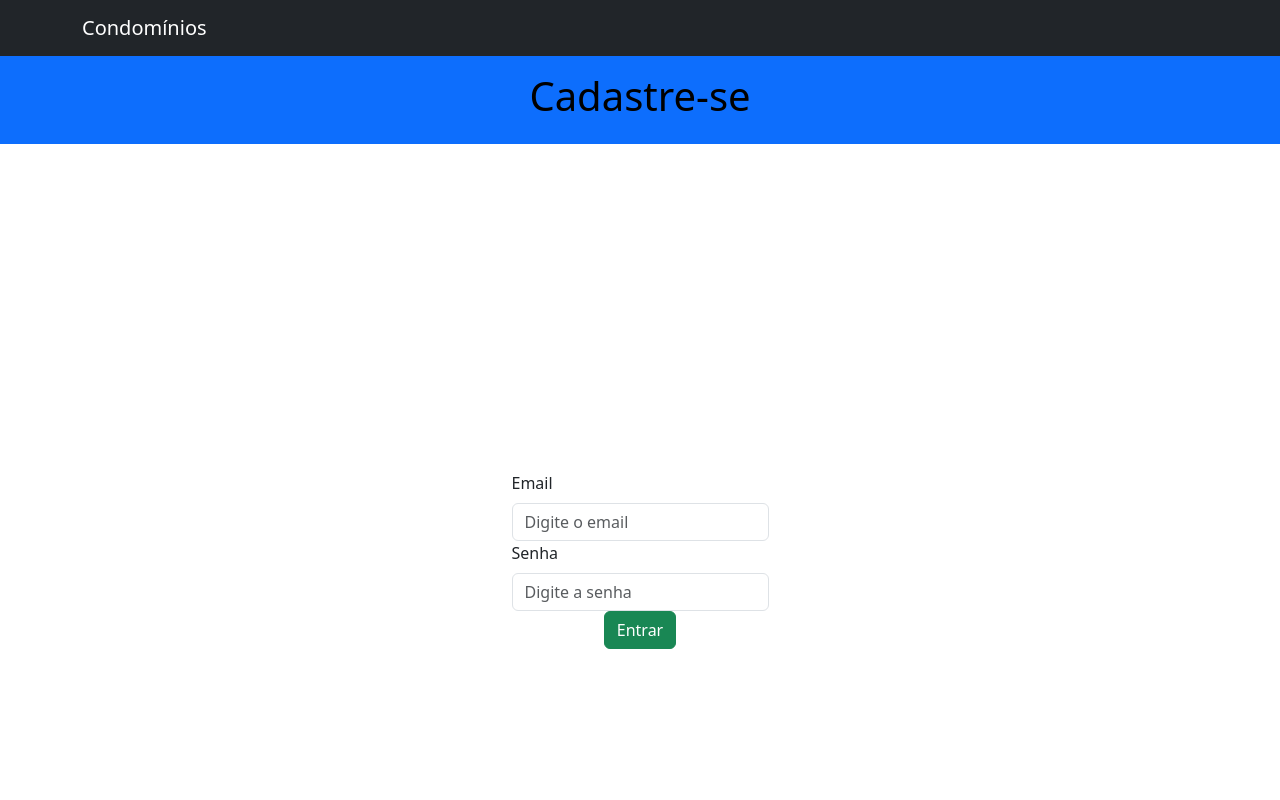
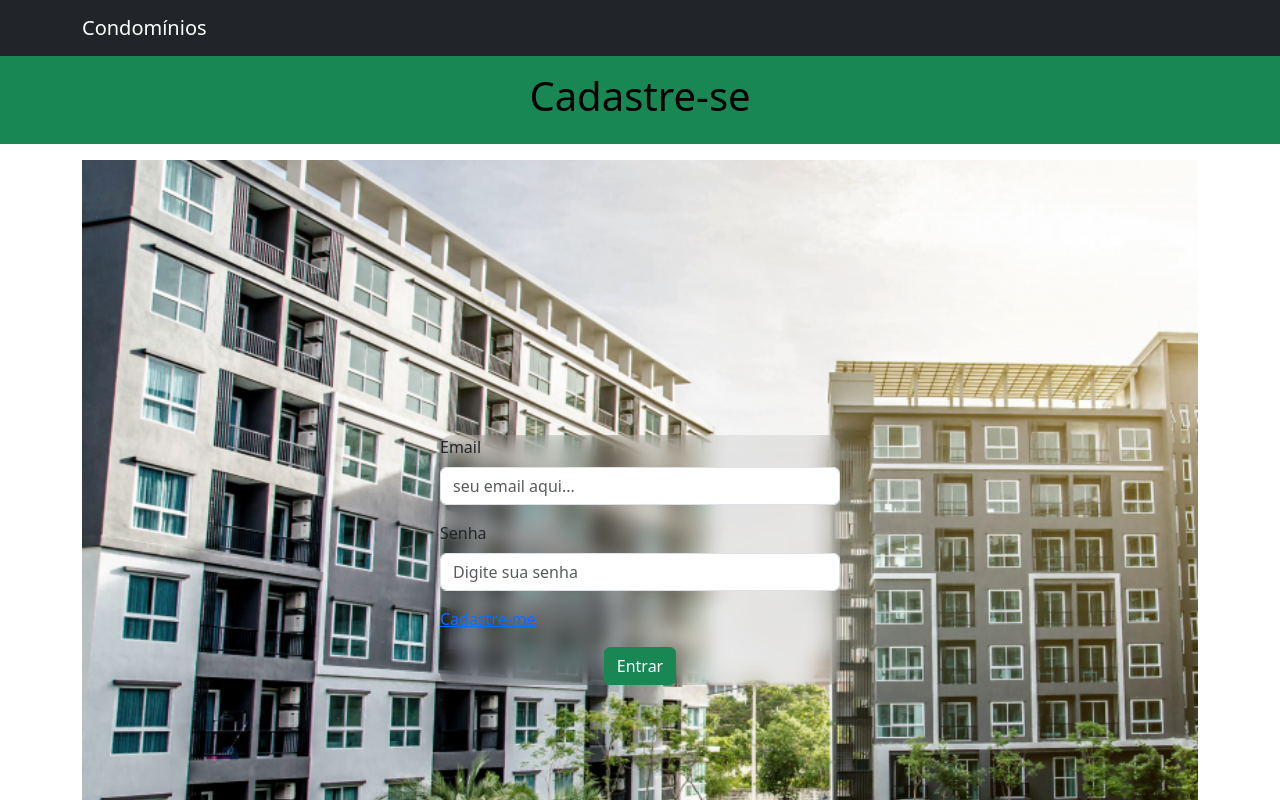
Before and after one commit to eliassilv2/introducao, a Next.js app: page /login in a window 1280 px wide. Shown: the top 800 px of the page. Built offline with nearby package versions, Linux system fonts and the light colour scheme.

Commit message:
estilizando a página de login

```diff
--- a/components/Pagina2.js
+++ b/components/Pagina2.js
@@ -8,7 +8,7 @@ const Pagina2 = (props) => {
     return (
         <>
         <Cabecalho2 />
-            <div className='bg-primary text-black py-3 text-center mb-3'>
+            <div className='bg-success text-black py-3 text-center mb-3'>
                 <h1>Cadastre-se</h1>
             </div>
 
--- a/pages/login/index.js
+++ b/pages/login/index.js
@@ -1,4 +1,5 @@
 import Pagina2 from '@/components/Pagina2'
+import Link from 'next/link'
 import React from 'react'
 import { Button, Container, Form } from 'react-bootstrap'
 
@@ -6,32 +7,51 @@ const index = () => {
 
   return (
     <Pagina2>
-      <div className="d-flex justify-content-center align-items-center" style={{ height: '100vh' }}>
-        <Form>
-          <Form.Group controlId="email">
+      <div style={{
+        backgroundImage: 'url(images/condominio.jpg)',
+        backgroundSize: 'cover'
+      }}>
+        <Container className="d-flex justify-content-center align-items-center" style={{
+          height: '100vh'
+        }}>
+          <Form style={{
+            background: 'rgba(80, 80, 80, 0.1)',
+            backdropFilter: 'blur(10px)',
+            WebkitBackdropFilter: 'blur(10px)',
+            width: '25rem ',
+            borderRadius: '12px'
+          }}>
+            <Form.Group className="mb-3" controlId="email">
               <Form.Label>Email</Form.Label>
               <Form.Control
                 type="email"
-              placeholder="Digite o email" />
+                placeholder="seu email aqui..." />
             </Form.Group>
 
-          <Form.Group controlId="senha">
+            <Form.Group className="mb-3" controlId="senha">
               <Form.Label>Senha</Form.Label>
               <Form.Control
                 type="password"
-              placeholder="Digite a senha" />
+                placeholder="Digite sua senha" />
             </Form.Group>
+
+            <Form.Group className="mb-3" controlId="cadastro">
+              <Link href={'/form'}>
+                Cadastre-me
+              </Link>
+            </Form.Group>
+
             <div className='text-center'>
               <Button
                 variant="success"
-              type="submit"
-              href='../page1'>
+                href={'/page1'}>
                 Entrar
               </Button>
             </div>
           </Form>
+        </Container>
       </div>
-    </Pagina2>
+    </Pagina2 >
   )
 }
 
```
Also changed, not shown: public/images/condominio.jpg (added). Lines whose indentation alone changed are shown as unchanged.
